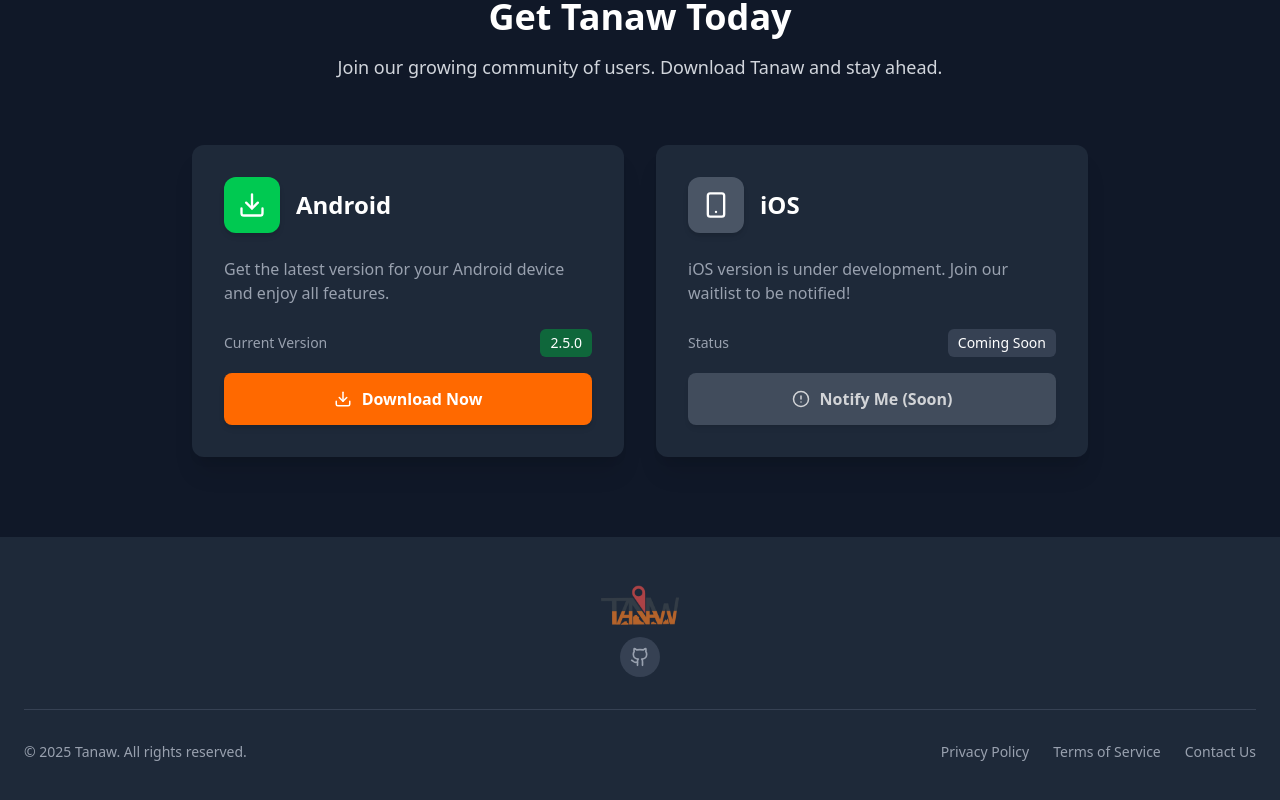
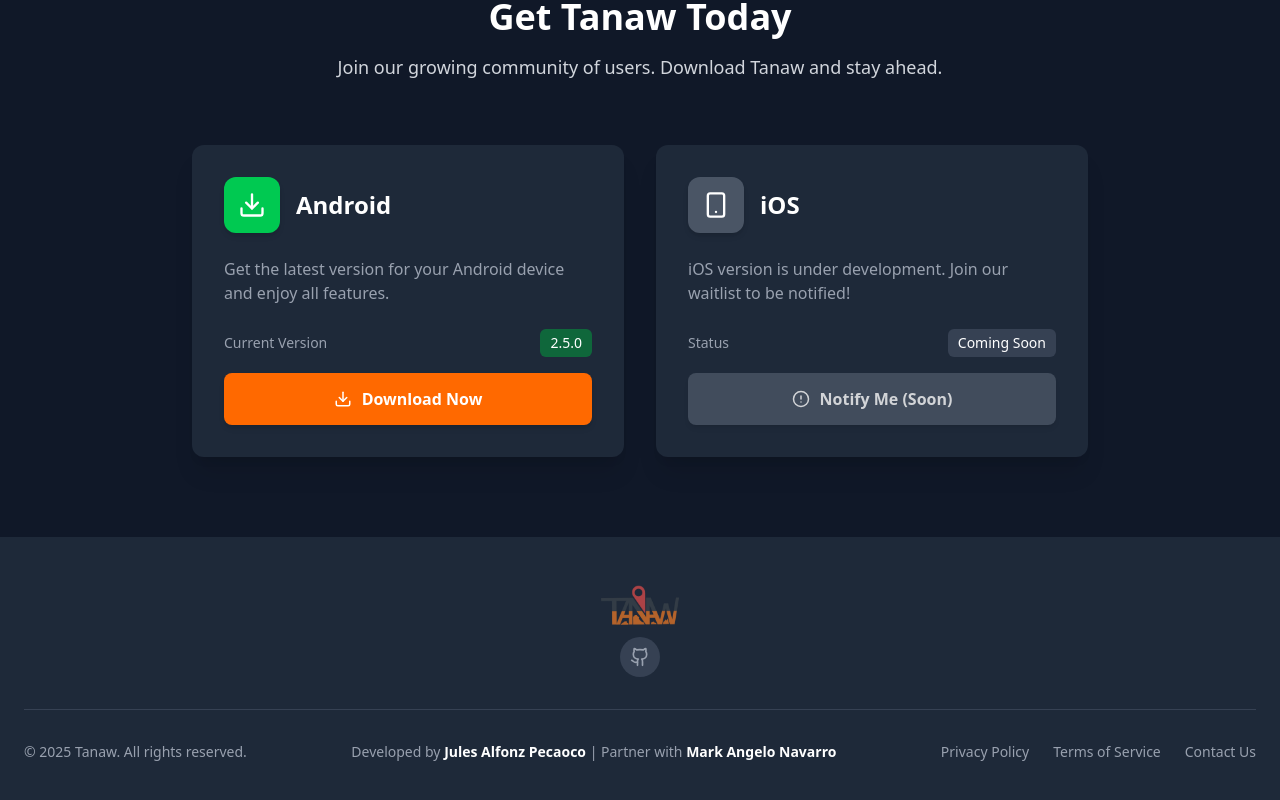
Before and after one commit to jules-pecaoco/tanaw-website, a React (Vite) app: page / in a window 1280 px wide. Shown: the part 2317-3117 px from the top of the page. Built offline with nearby package versions, Linux system fonts and the light colour scheme.

Commit message:
added developers

```diff
--- a/src/App.jsx
+++ b/src/App.jsx
@@ -496,11 +496,14 @@
                 <span className="sr-only">GitHub</span>
                 <Github size={20} />
               </a>
-              {/* Add other social links here if needed */}
             </div>
           </div>
           <div className="border-t border-gray-700 pt-8 flex flex-col md:flex-row justify-between items-center text-sm">
             <p className="mb-4 md:mb-0">© {new Date().getFullYear()} Tanaw. All rights reserved.</p>
+            <div>
+              Developed by <span className="font-semibold text-white">Jules Alfonz Pecaoco</span> | Partner with{" "}
+              <span className="font-semibold text-white">Mark Angelo Navarro</span>
+            </div>
             <div className="flex space-x-6">
               {["Privacy Policy", "Terms of Service", "Contact Us"].map((link) => (
                 <a key={link} href="#" className="hover:text-orange-400 transition-colors">
```
Also changed, not shown: 1 other file (tests, documents, lock files or other folders).
